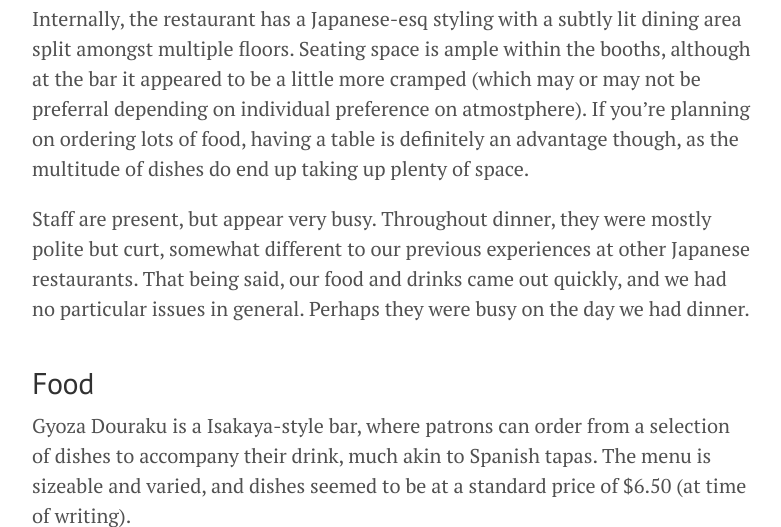
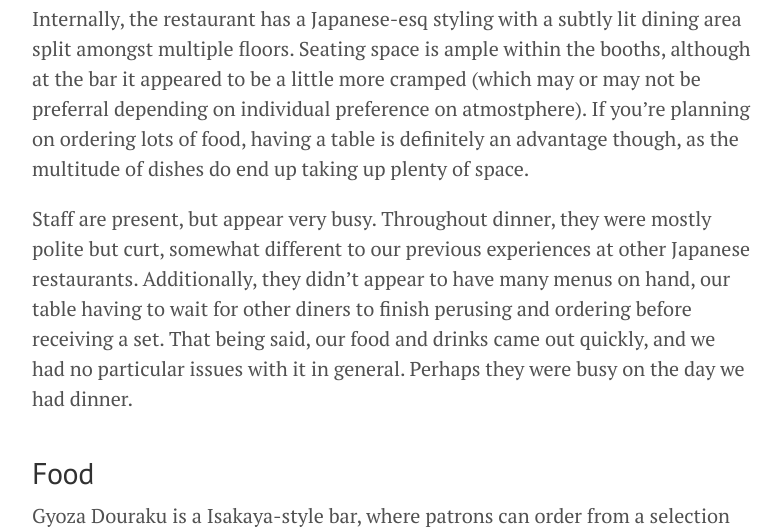
Before and after one commit to thomasteoh/thomasteoh.github.io, a Jekyll site: the page built from _posts/2015-05-02-gyoza-douraku-melbourne.md, in a window 1280 px wide and 900 px high, scrolled down 1139 px, cut to the strip 55-582 px from the top of the window. Shown: the whole strip, without its empty margins (248-1029 px from the left). Built offline with Jekyll 4.4.1, drawn with Linux system fonts in a browser that asks for light colours; Markdown is read by kramdown in place of the engine named in the settings; comment, search, counter and statistics services are not loaded.

Commit message:
Fixed an error in a post, edited Gyoza Douraku review

```diff
--- a/_posts/2015-05-02-gyoza-douraku-melbourne.md
+++ b/_posts/2015-05-02-gyoza-douraku-melbourne.md
@@ -17,7 +17,7 @@
 
 Internally, the restaurant has a Japanese-esq styling with a subtly lit dining area split amongst multiple floors. Seating space is ample within the booths, although at the bar it appeared to be a little more cramped (which may or may not be preferral depending on individual preference on atmostphere). If you're planning on ordering lots of food, having a table is definitely an advantage though, as the multitude of dishes do end up taking up plenty of space.
 
-Staff are present, but appear very busy. Throughout dinner, they were mostly polite but curt, somewhat different to our previous experiences at other Japanese restaurants. That being said, our food and drinks came out quickly, and we had no particular issues in general. Perhaps they were busy on the day we had dinner.
+Staff are present, but appear very busy. Throughout dinner, they were mostly polite but curt, somewhat different to our previous experiences at other Japanese restaurants. Additionally, they didn't appear to have many menus on hand, our table having to wait for other diners to finish perusing and ordering before receiving a set. That being said, our food and drinks came out quickly, and we had no particular issues with it in general. Perhaps they were busy on the day we had dinner.
 
 ## Food
 
```
Also changed, not shown: _posts/2015-03-24-resources-section.md (+1 -1 lines).
